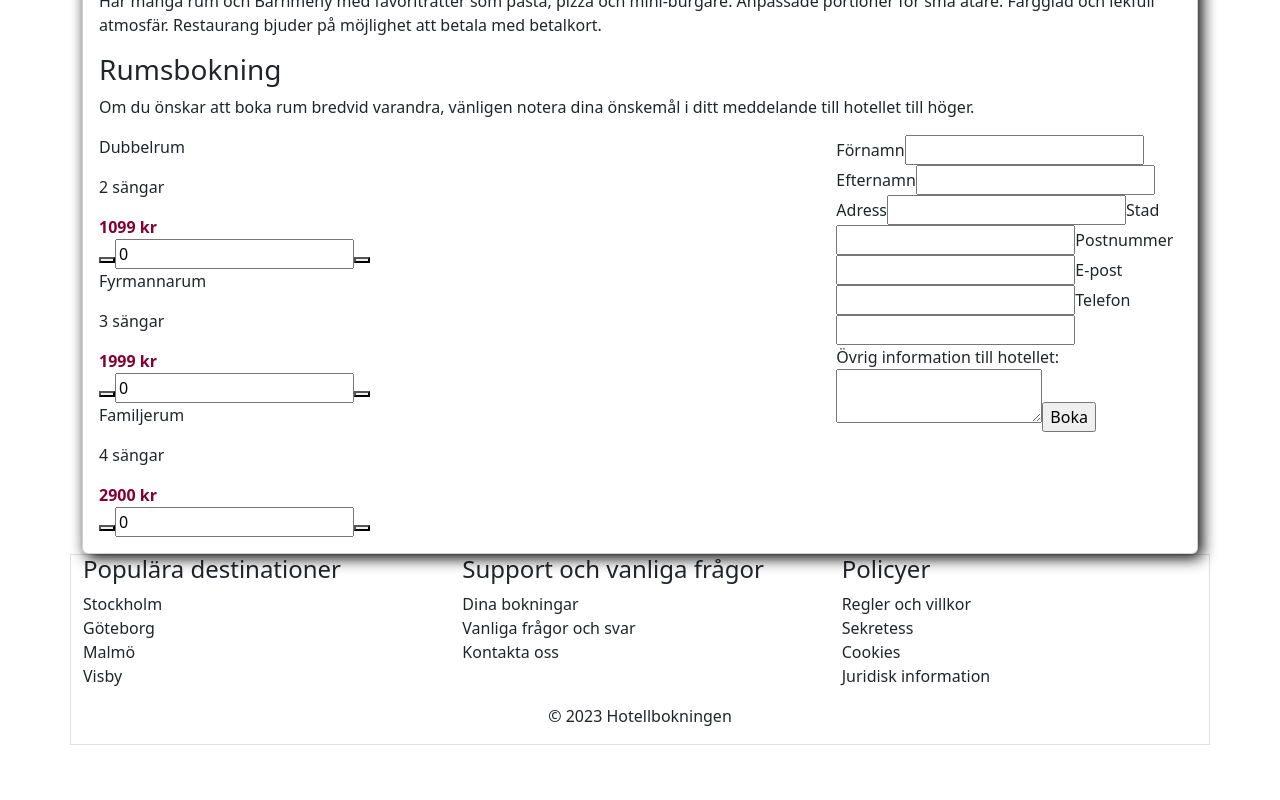
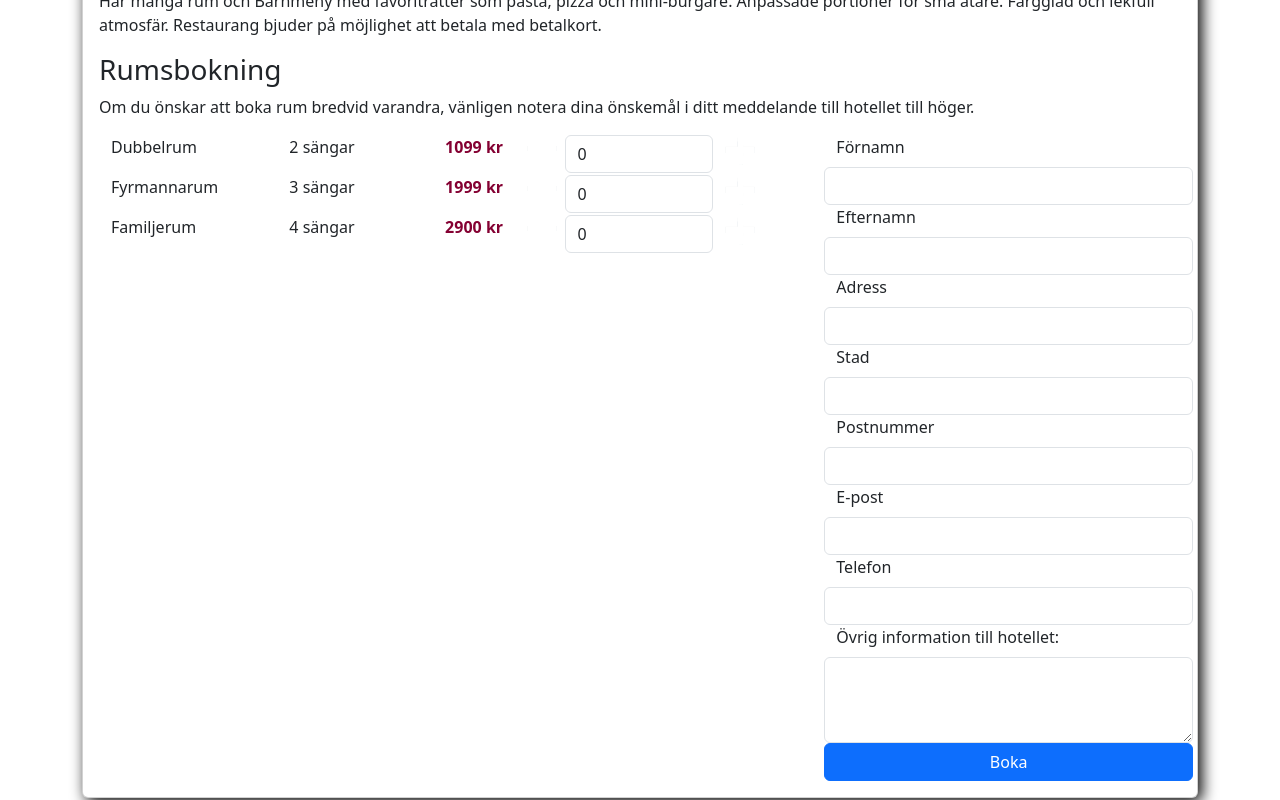
Before and after one commit to cjceu80/hotelsverigereact, a React (Vite) app: page /hotelid/1/1 in a window 1280 px wide. Shown: the part 1060-1860 px from the top of the page. Before the commit the page ends 1805 px from the top, so only its background shows below. Built offline with nearby package versions, Linux system fonts and the light colour scheme.

Commit message:
Bootsrapified

```diff
--- a/src/Components/DetailedView.jsx
+++ b/src/Components/DetailedView.jsx
@@ -1,4 +1,3 @@
-
 import { Form, redirect, useLoaderData } from 'react-router-dom';
 import { getHotel } from '../hotellData';
 import { useState } from 'react';
@@ -6,7 +5,7 @@ import { useNavigate } from 'react-router-dom';
 import RoomSelector from './RoomSelector';
 import Attribute from './Attribute.jsx';
 import StarRating from './StarRating.jsx';
-import { Breadcrumb, Button, Card, Col, Container, Row } from 'react-bootstrap';
+import { Breadcrumb, Button, Card, Col, Container, Row, Form as BForm } from 'react-bootstrap';
 
 //Action for post method
 export async function action({ request, params }) {
@@ -22,7 +21,7 @@ export async function loader({params}){
 }
 
 //Render the detailed view where form for rooms and personal information is entered to proceed with booking.
-const DetailedView = () => {
+export default function DetailedView() {
     const loaderData = useLoaderData();
     const navigate = useNavigate();
     const [errorState, setErrorState] = useState(false);
@@ -104,27 +103,27 @@ const DetailedView = () => {
 
                         {/* Personal information form */}
                         <Col>
-                            <div className="personalDetailsForm">
-                            <label>Förnamn</label>
-                            <input type="text" name="firstname" onChange={(e) => setFormFirstName(e.target.getAttribute("value"))}></input>
-                            <label>Efternamn</label>
-                            <input type="text" name="lastname" onChange={(e) => setFormLastName(e.target.getAttribute("value"))}></input>
-                            <label>Adress</label>
-                            <input type="text" name="adress" onChange={(e) => setFormAddress(e.target.getAttribute("value"))}></input>
-                            <label>Stad</label>
-                            <input type="text" name="code" onChange={(e) => setFormCode(e.target.getAttribute("value"))}></input>
-                            <label>Postnummer</label>
-                            <input type="text" name="city" onChange={(e) => setFormCity(e.target.getAttribute("value"))}></input>
-                            <label>E-post</label>
-                            <input type="email" name="email" onChange={(e) => setFormEmail(e.target.getAttribute("value"))}></input>
-                            <label>Telefon</label>
-                            <input type="text" name="phone" onChange={(e) => setFormPhone(e.target.getAttribute("value"))}></input>
-                            <label>Övrig information till hotellet:</label>
-                            <textarea form="bookingForm" type="text" name="info" onChange={(e) => setFormInfo(e.target.getAttribute("value"))}></textarea>
+                            <Row>
+                            <BForm.Label>Förnamn</BForm.Label>
+                            <BForm.Control type="text" name="firstname" onChange={(e) => setFormFirstName(e.target.getAttribute("value"))}/>
+                            <BForm.Label>Efternamn</BForm.Label>
+                            <BForm.Control type="text" name="lastname" onChange={(e) => setFormLastName(e.target.getAttribute("value"))}/>
+                            <BForm.Label>Adress</BForm.Label>
+                            <BForm.Control type="text" name="adress" onChange={(e) => setFormAddress(e.target.getAttribute("value"))}/>
+                            <BForm.Label>Stad</BForm.Label>
+                            <BForm.Control type="text" name="code" onChange={(e) => setFormCode(e.target.getAttribute("value"))}/>
+                            <BForm.Label>Postnummer</BForm.Label>
+                            <BForm.Control type="text" name="city" onChange={(e) => setFormCity(e.target.getAttribute("value"))}/>
+                            <BForm.Label>E-post</BForm.Label>
+                            <BForm.Control type="email" name="email" onChange={(e) => setFormEmail(e.target.getAttribute("value"))}/>
+                            <BForm.Label>Telefon</BForm.Label>
+                            <BForm.Control type="text" name="phone" onChange={(e) => setFormPhone(e.target.getAttribute("value"))}/>
+                            <BForm.Label>Övrig information till hotellet:</BForm.Label>
+                            <BForm.Control as="textarea" rows={3} name="info" onChange={(e) => setFormInfo(e.target.getAttribute("value"))}/>
                             {/* If error due to incomplete form this will be shown. */}
-                            {(errorState) ? <p className="errorText" key="error">Fyll i alla fält för uppgifter</p> : null}
-                            <input className="bookButton" type="submit" value="Boka" onClick={(e) => handleSubmit(e)} ></input>
-                            </div>
+                            {(errorState) ? <p key="error">Fyll i alla fält för uppgifter</p> : null}
+                            <Button className="bookButton" type="submit" onClick={(e) => handleSubmit(e)}>Boka</Button>
+                            </Row>
                         </Col>
                     </Row>
                 </Form>
@@ -133,5 +132,3 @@ const DetailedView = () => {
         </Container>
     );
 };
-
-export default DetailedView;
--- a/src/Components/Footer.jsx
+++ b/src/Components/Footer.jsx
@@ -4,7 +4,7 @@ import { Col, Container, Nav, Row } from 'react-bootstrap';
 //Render page footer
 export default function Footer() {
     return (
-        <Container className='border'>
+        <Container className='mt-3 pt-3'>
             <Row>
                 <Col>
                     <h4>Populära destinationer</h4>
--- a/src/Components/Payment.jsx
+++ b/src/Components/Payment.jsx
@@ -3,6 +3,7 @@ import { Form, redirect, useLoaderData, NavLink, useNavigate } from 'react-route
 import { getHotel } from '../hotellData';
 import RoomReceipt from './RoomReceipt';
 import { handleDates } from './SearchResults';
+import { Breadcrumb, Button, Card, Col, Container, Row } from "react-bootstrap";
 
 //Submit action to continue to receipt if payment is accepted
 export function action( { params }){
@@ -26,7 +27,7 @@ export function loader({ params }){
 }
 
 //Render the payment confirmation view
-const Payment = () => {
+export default function Payment() {
   const loaderData= useLoaderData();
   const navigate = useNavigate();
 
@@ -57,19 +58,15 @@ const Payment = () => {
 
   return (
 
-    <div className="mainContent">
-      <div className="navWrapper">
-            <span onClick={() => navigate(-1)} className="navigationLink">← Tillbaka till sökresultat</span>
-            </div>
-      <div className="paymentDetailsWrapper">
+    <Container>
+
+    <Breadcrumb role='button' onClick={() => navigate(-1)} className="navigationLink">← Tillbaka till sökresultat</Breadcrumb>
+    <Card className="p-3" style={{boxShadow: "4px 4px 15px #000"}}>
         <h1>Betalning</h1>
-        <div className="paymentDetailsH2Title">
           <h2>Stämmer dina uppgifter?</h2>
-        </div>
 
-        <div className="paymentDetailsInnerWrapper">
-
-          <div className="paymentPersonalDetails">
+        <Row>
+          <Col>
             <p>Förnamn: {loaderData.info.firstname}</p>
             <p>Efternamn: {loaderData.info.lastname}</p>
             <p>Adress: {loaderData.info.adress}</p>
@@ -77,27 +74,24 @@ const Payment = () => {
             <p>Postnummer: {loaderData.info.code}</p>
             <p>E-post: {loaderData.info.email}</p>
             <p>Telefon: {loaderData.info.phone}</p>
-          </div>
-          <div className="paymentBookingDetails">
+          </Col>
+          <Col>
             <p>Hotel: {loaderData.hotel.name}</p>
-            <p>Rum: {getTotalBeds()} st
+            <p>Rum: {getTotalBeds()} st </p>
               {/* List hotel rooms */}
             {loaderData.hotel.roomoptions.map((room)=><RoomReceipt hotelRoom={room} bookingInfo={loaderData.info} key={room.name}/>)}
-            </p>
+
             <p>Incheckning: {handleDates(loaderData.dates)[0]}</p>
             <p>Utcheckning: {handleDates(loaderData.dates)[1]}</p>
-            <p></p>
             <p>Pris: {getPrice(loaderData.dates)} kr</p>
 
-          </div>
-        </div>
+          </Col>
+        </Row>
         <Form method="post" className="paymentButtonWrapper">
-          <input className="standardButton" value="Betala" type="submit" />
+          <Button className="standardButton" type="submit">Betala</Button>
         </Form>
-      </div>
-    </div>
+      </Card>
+      </Container>
 
   )
 };
-
-export default Payment;
--- a/src/Components/PrintButton.jsx
+++ b/src/Components/PrintButton.jsx
@@ -2,10 +2,10 @@ import print from '../assets/print.png';
 
 const PrintButton = () => {
     return (
-        <div className="printButtonWrapper">
-            <img src={print}></img>
+        <>
+            <img width={60} src="/src/assets/print.png"></img>
             <h3>Skriv ut</h3>
-        </div>
+        </>
     );
 };
 
--- a/src/Components/RoomReceipt.jsx
+++ b/src/Components/RoomReceipt.jsx
@@ -1,7 +1,7 @@
 import React from 'react';
 
 //Render a room name and count
-const RoomReceipt = (props) => {
+export default function RoomReceipt(props) {
     //Get number of rooms by using room name as key in bookingInfo prop
     const roomCount = props.bookingInfo[props.hotelRoom.name];
     //return null if no rooms are selected of this type
@@ -9,8 +9,6 @@ const RoomReceipt = (props) => {
       return;
 
     return (
-        <p>{props.hotelRoom.name} x{roomCount} </p>
+        <p className='ps-2'>{props.hotelRoom.name} x{roomCount} </p>
     )
 }
-
-export default RoomReceipt;
--- a/src/Components/RoomSelector.jsx
+++ b/src/Components/RoomSelector.jsx
@@ -1,20 +1,30 @@
 import React, {useState} from 'react';
+import { Col, Container, Form, Row } from 'react-bootstrap';
 
 //Component for rendering rooms with up and down buttons.
-const RoomSelector = (props) => {
+export default function RoomSelector(props) {
   const [value, setValue] = useState(0);
 
   return(
-<   div className="roomOption">
-      <p name="room1" className="blueDetails roomName">{props.room.name}</p>
-      <p className="blueDetails">{props.room.beds} sängar</p>
-      <p className="price">{props.room.price} kr</p>
-      <div className="iterateWrapper">
-        <button className="minusSignButton" onClick={(e) => { if (value > 0) setValue(value-1) ; e.preventDefault();}} ></button>
-        <input type="text" className="miniInput" name={props.room.name} value={value} readOnly></input>
-        <button className="plusSignButton" onClick={(e) => { if (value < 40) setValue(value+1); e.preventDefault();}}></button>
-      </div>
-    </div>
+    <Container>
+        <Row>
+            <Col sm={3}>
+                <p name="room1">{props.room.name}</p>
+            </Col>
+            <Col sm={2}>
+                <p className="blueDetails">{props.room.beds} sängar</p>
+            </Col>
+            <Col sm={2} className='text-end'>
+                <p className="price">{props.room.price} kr</p>
+            </Col>
+            <Col sm={5}>
+                <Row className='p-0'>
+                    <Col xs={2}><img role='button' src='/src/assets/minussign.png' width={30} onClick={(e) => { if (value > 0) setValue(value-1) ; e.preventDefault();}} /></Col>
+                    <Col className='p-0' xs={6}><Form.Control type="text" name={props.room.name} value={value} readOnly /></Col>
+                    <Col xs={2}><img role='button' src='/src/assets/plussign.png' width={30} onClick={(e) => { if (value < 40) setValue(value+1); e.preventDefault();}}/></Col>
+                </Row>
+            </Col>
+
+        </Row>
+    </Container>
   )}
-
-export default RoomSelector;
```
Also changed, not shown: src/Components/Receipt.jsx (+13 -16 lines).
